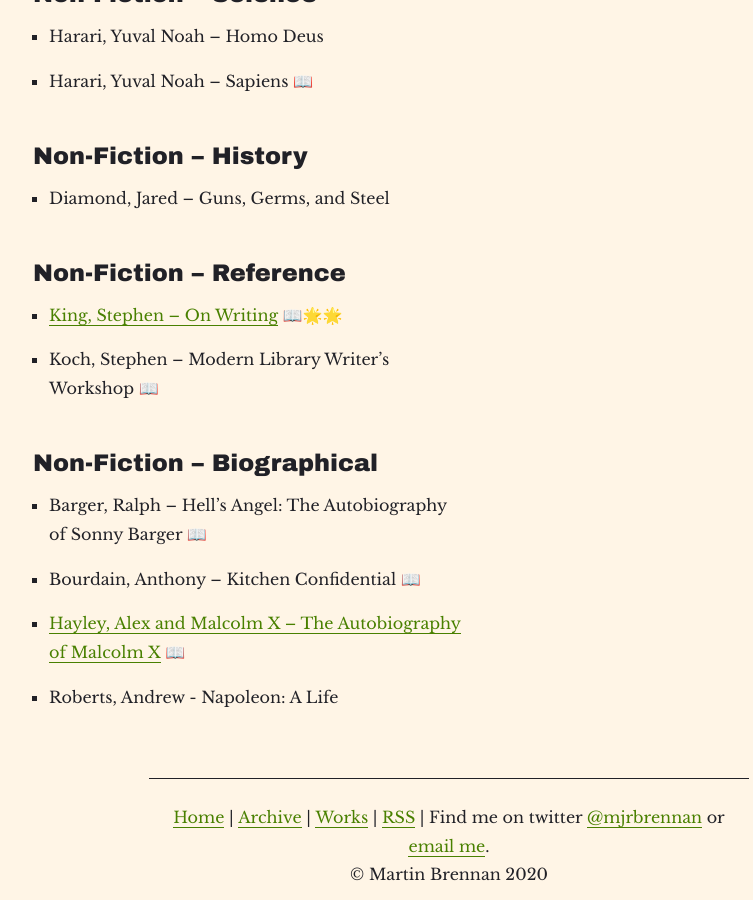
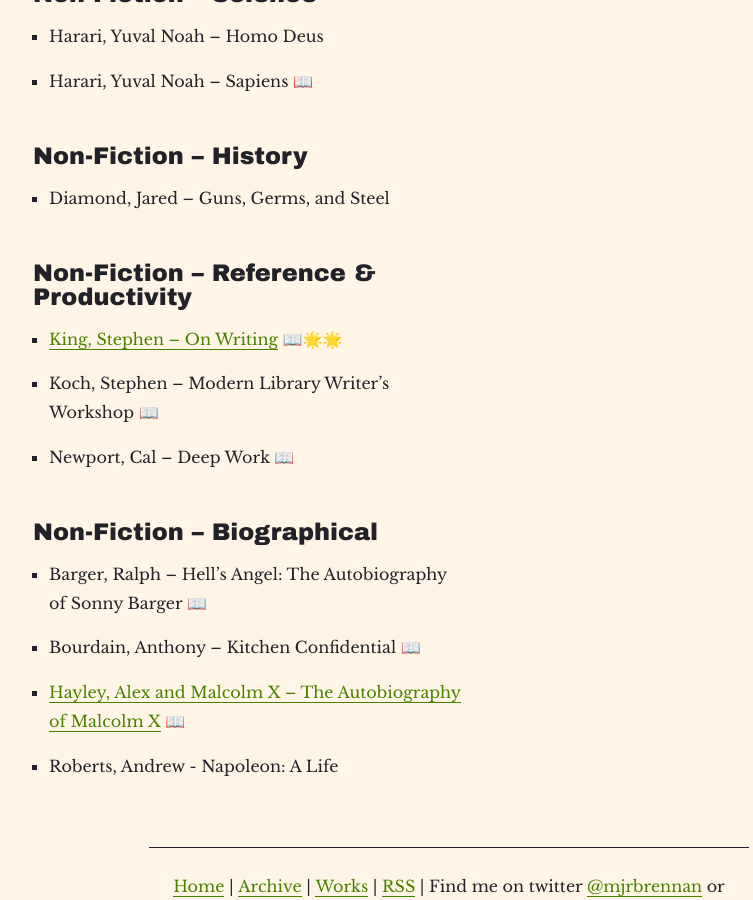
Before and after one commit to martin-brennan/writing.martin-brennan.com, a Jekyll site: the page built from library.md, in a window 1280 px wide and 900 px high, scrolled down 4809 px. Shown: the whole window, without its empty margins (191-944 px from the left). Built offline with Jekyll 4.4.1, drawn with Linux system fonts in a browser that asks for light colours; our own code applies the rules of GitHub Pages for plain Markdown files.

Commit message:
Add to library

```diff
--- a/library.md
+++ b/library.md
@@ -114,10 +114,11 @@ permalink: /library/
 
 * Diamond, Jared -- Guns, Germs, and Steel
 
-#### Non-Fiction -- Reference
+#### Non-Fiction -- Reference & Productivity
 
 * [King, Stephen -- On Writing](/2017-reading-list) 📖🌟🌟
 * Koch, Stephen -- Modern Library Writer’s Workshop 📖
+* Newport, Cal -- Deep Work 📖
 
 #### Non-Fiction -- Biographical
 
```
